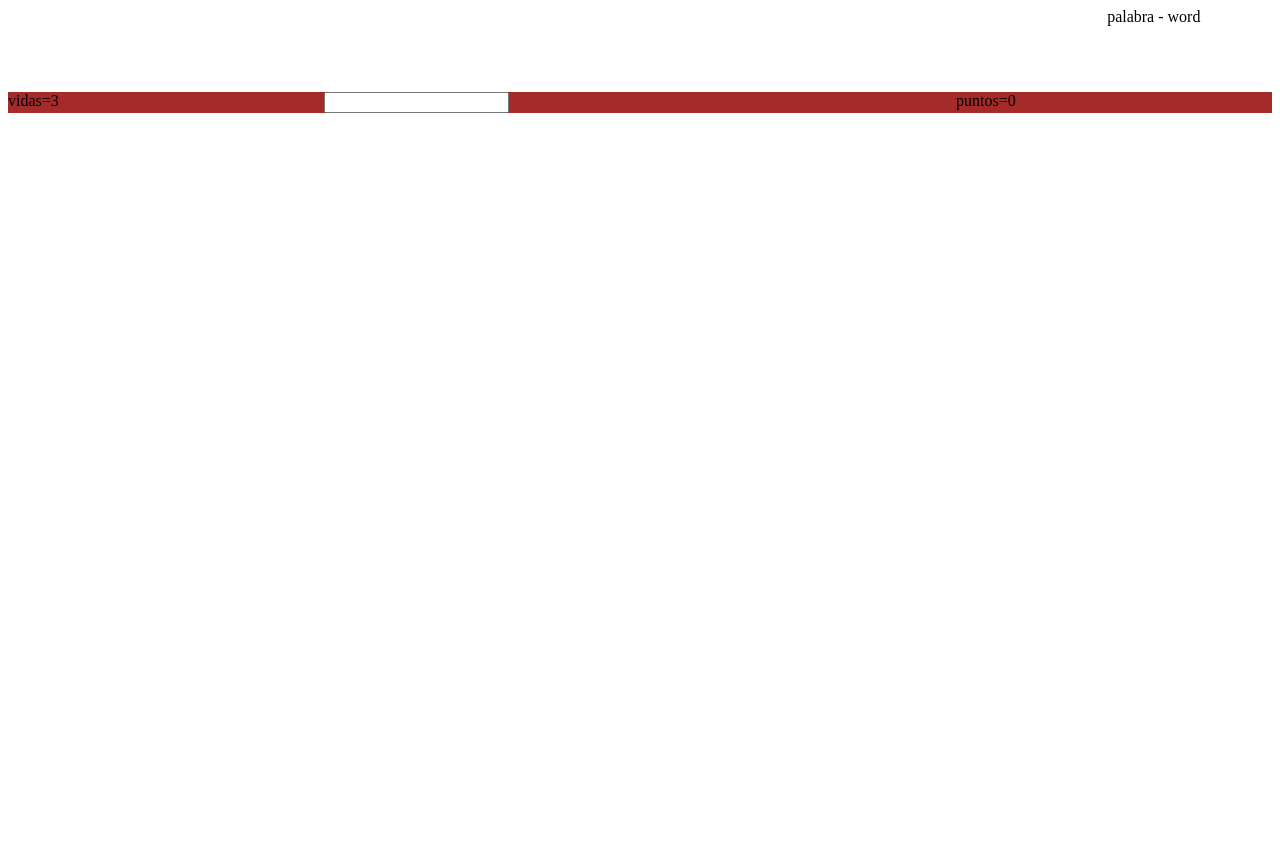
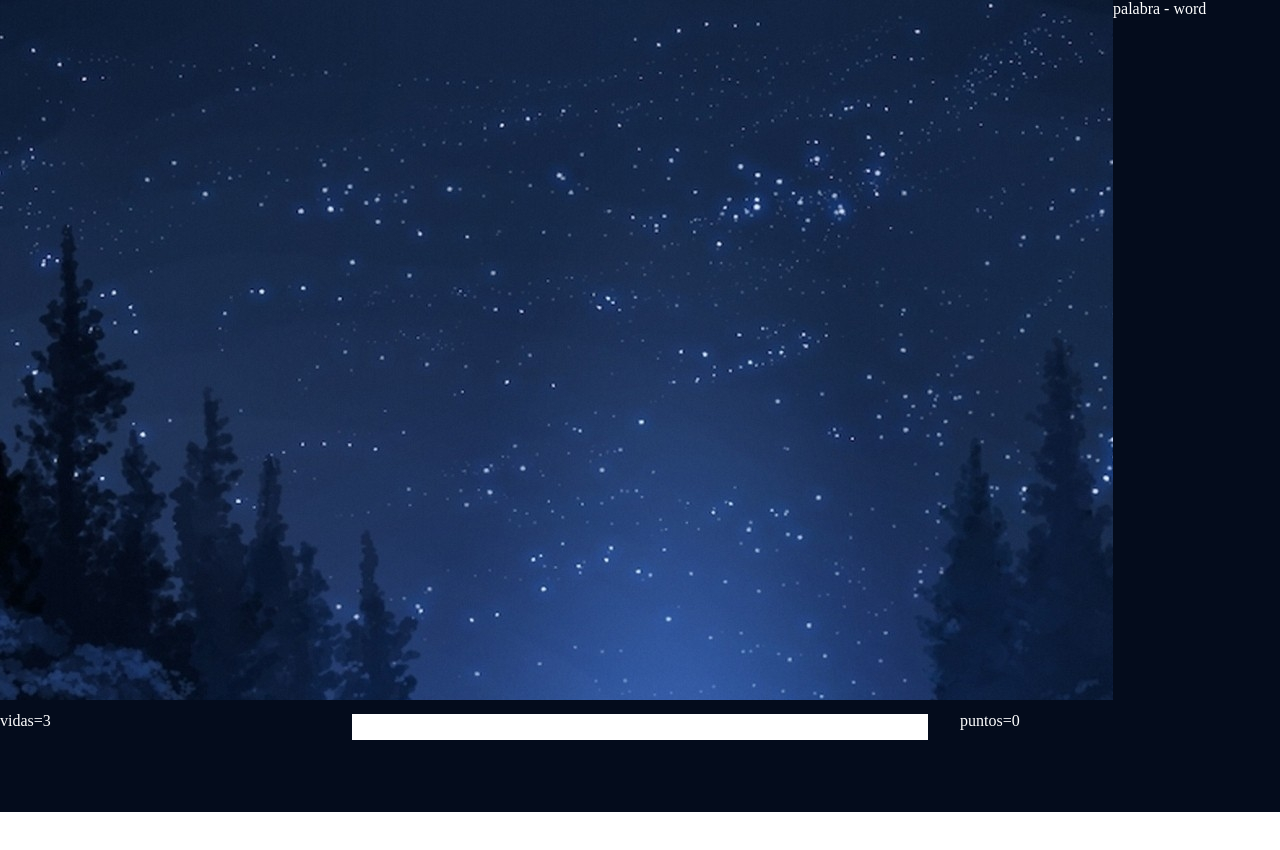
Before and after one commit to danielospinap/Gamification-Example, a plain HTML site: page index.html in a window 1280 px wide. Before the commit the page ends 800 px from the top, so only its background shows below. Drawn offline with Linux system fonts and the light colour scheme.

Commit message:
avance barra

```diff
--- a/css/styles.css
+++ b/css/styles.css
@@ -1,3 +1,10 @@
+* {
+    margin: 0;
+    padding: 0;
+    overflow: hidden;
+    color:white;
+
+}
 .inicio {
     display: grid;
     grid-template-columns: repeat(2, 1fr) 0.3fr;
@@ -8,19 +15,37 @@
 
 .juego {
     grid-area: 1 / 1 / 5 / 3;
-    background-image:url('img_girl.jpg');}
-.lista-palabras {
+    height: 700px;
+    border-bottom:12px solid #040c1c;
+    background-color:#040c1c;
+    background-image:url('../img/fondo.jpg');
+    }
+.lista_palabras {
     grid-area: 1 / 3 / 5 / 4;
-    background-color: blueviolet;}
+    background-color:#040c1c;}
 .informacion_juego {
     grid-area: 5 / 1 / 6 / 4;
-    background-color: brown;
+    height: 100px;
+    background-color: #040c1c;
     display: grid;
     grid-template-columns: 0.5fr 1fr 0.5fr;
     grid-template-rows: 0.3fr;
     grid-column-gap: 0px;
-    grid-row-gap: 0px;}
-
+    grid-row-gap: 0px;
+}
+.palabra{
+    color: #333;
+    font-size: 1.2rem;
+    background-color: rgb(255, 255, 255);
+    border: none;
+    width: 90%;
+    border-bottom: 0.3rem solid transparent;
+    transition: all 0.3s;
+}
 .vidas { grid-area: 1 / 1 / 2 / 2; }
-.texto { grid-area: 1 / 2 / 2 / 3; }
+.texto {
+    display: flex;
+    justify-content: center;
+    align-items: center;
+    grid-area: 1 / 2 / 2 / 3; }
 .puntos { grid-area: 1 / 3 / 2 / 4; }
--- a/index.html
+++ b/index.html
@@ -16,7 +16,7 @@
         <div id="lista_palabras" class="informacion_juego">
             <div id="lista_palabras" class="vidas"><span id="vidas" class="vidas">vidas=3</span> </div>
             <div id="texto" class="texto">
-                <input type="text" id="palabra" name="palabra" required>
+                <input type="text" class = "palabra"id="palabra" name="palabra" required>
             </div>
             <div class="puntos"><span id="puntos" class="puntos">puntos=0</span> </div>
         </div>
```
Also changed, not shown: img/fondo.jpg (renamed from img/.jpg).
